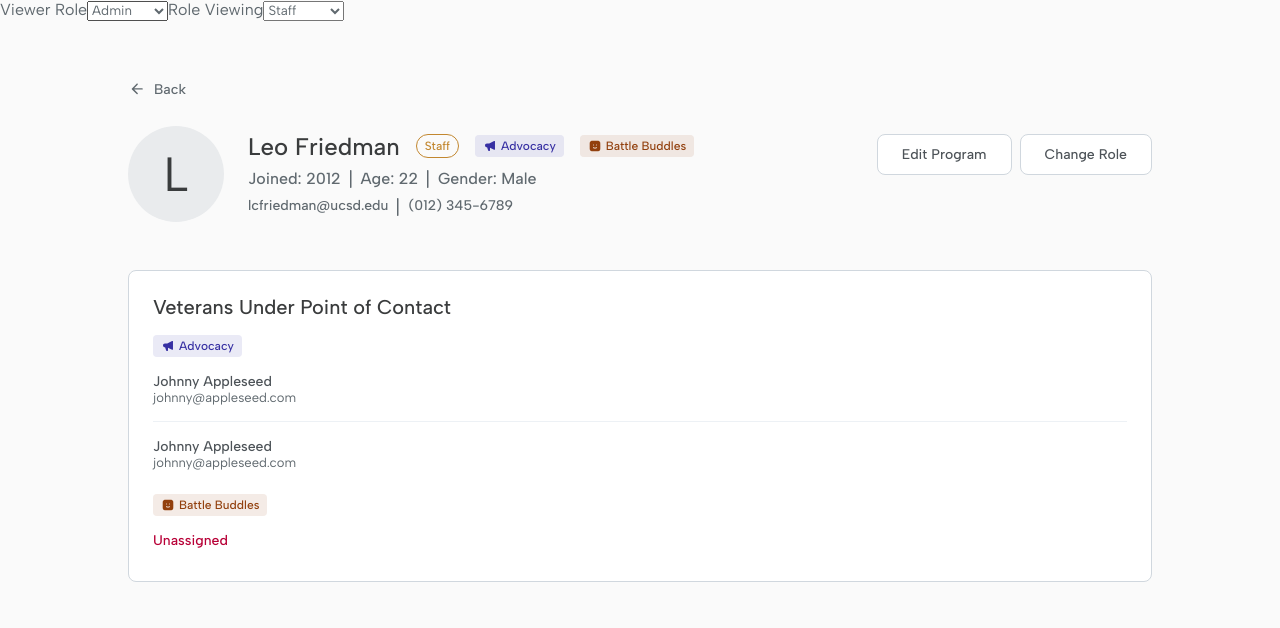
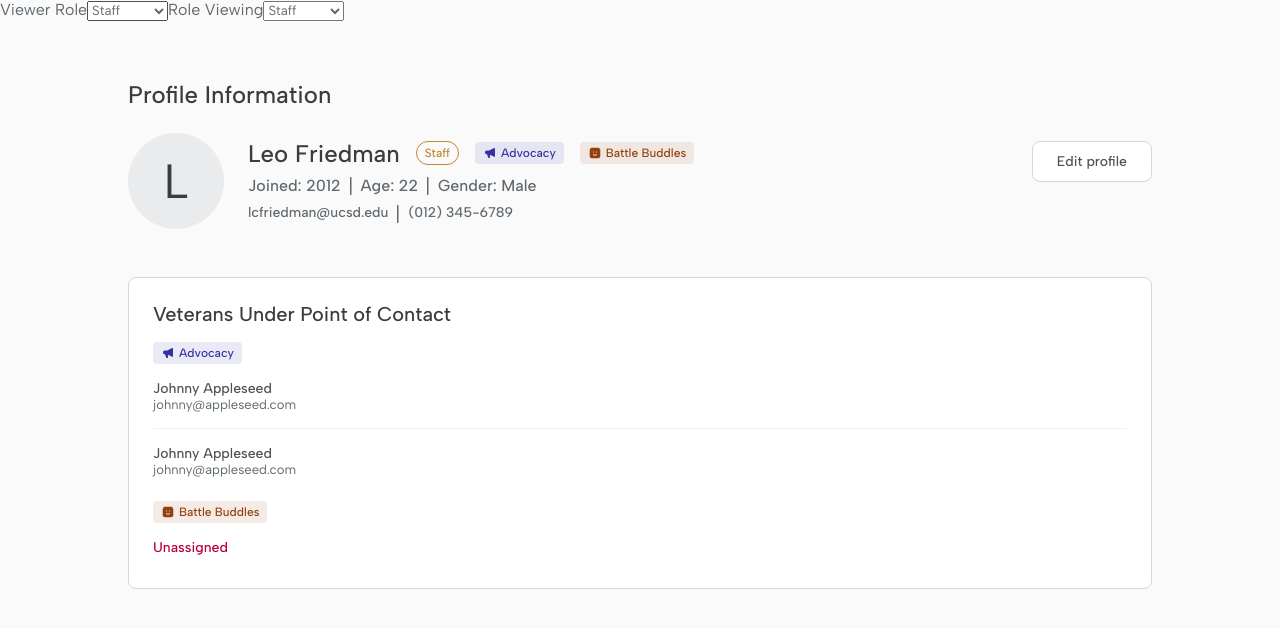
Before and after one commit to TritonSE/Veteran-Sisters-Support-Website, a Next.js app in the folder frontend/: page /profile/1 in a window 1280 px wide. Shown: the top 628 px of the page. Built offline with nearby package versions, Linux system fonts and the light colour scheme.

Commit message:
move nav back to own component, update button styles

```diff
--- a/frontend/src/app/components/Button.module.css
+++ b/frontend/src/app/components/Button.module.css
@@ -19,3 +19,21 @@
   font-weight: 500;
   line-height: normal;
 }
+
+.button:hover {
+  background: linear-gradient(0deg, rgba(0, 0, 0, 0.05) 0%, rgba(0, 0, 0, 0.05) 100%), #fff;
+  cursor: pointer;
+}
+
+.button.filled {
+  background: var(--Primary, #057e6f);
+
+  color: var(--Neutral-Base-White, #fafafa);
+
+  /* body medium */
+  font-family: "Albert Sans";
+  font-size: 14px;
+  font-style: normal;
+  font-weight: 500;
+  line-height: normal;
+}
--- a/frontend/src/app/components/Button.tsx
+++ b/frontend/src/app/components/Button.tsx
@@ -1,8 +1,12 @@
 import styles from "./Button.module.css";
-export function Button(params: { text: string; onClick?: (event: React.MouseEvent) => void }) {
-  const { text, onClick } = params;
+export function Button(params: {
+  text: string;
+  onClick?: (event: React.MouseEvent) => void;
+  filled?: boolean;
+}) {
+  const { text, onClick, filled } = params;
   return (
-    <button className={styles.button} onClick={onClick}>
+    <button className={`${styles.button} ${filled ? styles.filled : ""}`} onClick={onClick}>
       {text}
     </button>
   );
--- a/frontend/src/app/components/EditProfile.module.css
+++ b/frontend/src/app/components/EditProfile.module.css
@@ -12,20 +12,6 @@
   align-items: flex-start;
   gap: var(--Spacing-sm, 16px);
   align-self: stretch;
-  }
-
-  .navigateBack {
-    display: flex;
-    gap: 8px;
-    align-items: center;
-
-    color: var(--Text-1, #60696f);
-    /* body medium */
-    font-family: "Albert Sans";
-    font-size: 14px;
-    font-style: normal;
-    font-weight: 500;
-    line-height: normal;
 }
 
 .editProfileHeader {
--- /dev/null
+++ b/frontend/src/app/components/NavigateBack.module.css
@@ -0,0 +1,17 @@
+.navigateBack {
+  display: flex;
+  gap: 8px;
+  align-items: center;
+
+  color: var(--Text-1, #60696f);
+  /* body medium */
+  font-family: "Albert Sans";
+  font-size: 14px;
+  font-style: normal;
+  font-weight: 500;
+  line-height: normal;
+}
+
+.navigateBack:hover {
+  cursor: pointer;
+}
--- /dev/null
+++ b/frontend/src/app/components/NavigateBack.tsx
@@ -0,0 +1,14 @@
+import { useRouter } from "next/navigation";
+import Image from "next/image";
+import styles from "./NavigateBack.module.css";
+
+export default function NavigateBack() {
+  const router = useRouter();
+
+  return (
+    <div className={styles.navigateBack} onClick={() => router.back()}>
+      <Image src="/back_arrow_icon.svg" width={18} height={18} alt="Go back" />
+      <div> Back</div>
+    </div>
+  );
+}
--- a/frontend/src/app/components/UserProfile.module.css
+++ b/frontend/src/app/components/UserProfile.module.css
@@ -20,21 +20,6 @@
   /* title medium */
   font-family: "Albert Sans";
   font-size: 24px;
-  font-style: normal;
-  font-weight: 500;
-  line-height: normal;
-}
-
-.navigateBack {
-  display: flex;
-  gap: 8px;
-  padding-bottom: var(--Spacing-xs, 4px);
-  align-items: center;
-
-  color: var(--Text-1, #60696f);
-  /* body medium */
-  font-family: "Albert Sans";
-  font-size: 14px;
   font-style: normal;
   font-weight: 500;
   line-height: normal;
--- a/frontend/src/app/components/UserProfile.tsx
+++ b/frontend/src/app/components/UserProfile.tsx
@@ -11,6 +11,8 @@ import {
   AssignedProgram as AssignedProgramEnum,
 } from "@/app/api/profileApi";
 import styles from "./UserProfile.module.css";
+import NavigateBack from "./NavigateBack";
+import { useRouter, usePathname } from "next/navigation";
 
 interface ProfileRenderingContext {
   invalidContext: boolean;
@@ -103,7 +105,7 @@ function getProfileRenderingContext(
 
 export default function UserProfile({ userId }: { userId: string }) {
   const defaultViewingRole = RoleEnum.STAFF as string;
-  const defaultViewerRole = RoleEnum.ADMIN as string;
+  const defaultViewerRole = RoleEnum.STAFF as string;
 
   const [viewingRole, setViewingRole] = useState(defaultViewingRole);
   const [veiwerRole, setViewerRole] = useState(defaultViewerRole);
@@ -174,10 +176,7 @@ export default function UserProfile({ userId }: { userId: string }) {
           {profileRenderingContext.viewingPersonalProfile ? (
             <div className={styles.profileHeading}>Profile Information</div>
           ) : (
-            <div className={styles.navigateBack}>
-              <Image src="/back_arrow_icon.svg" width={18} height={18} alt="Go back" />
-              <div> Back</div>
-            </div>
+            <NavigateBack />
           )}
           <div className={styles.userProfileContent}>
             <ProfileHeader
@@ -261,6 +260,8 @@ function ProfileHeader(params: {
   const ageText = `Age: ${age}`;
   const genderText = `Gender: ${gender}`;
   assignedPrograms.sort();
+  const router = useRouter();
+  const pathname = usePathname();
   return (
     <div className={styles.profileHeader}>
       <div className={styles.profileContent}>
@@ -292,7 +293,7 @@ function ProfileHeader(params: {
       </div>
       <div className={styles.profileContentControls}>
         {isPersonalProfile ? (
-          <Button text="Edit profile" />
+          <Button text="Edit profile" onClick={() => router.push(`${pathname}/edit`)} />
         ) : isProgramAndRoleEditable ? (
           <>
             <Button text={"Edit Program"} /> <Button text={"Change Role"} />
```
Also changed, not shown: frontend/src/app/components/EditProfile.tsx (+11 -7 lines), 1 other file (tests, documents, lock files or other folders). Lines whose indentation alone changed are shown as unchanged.
